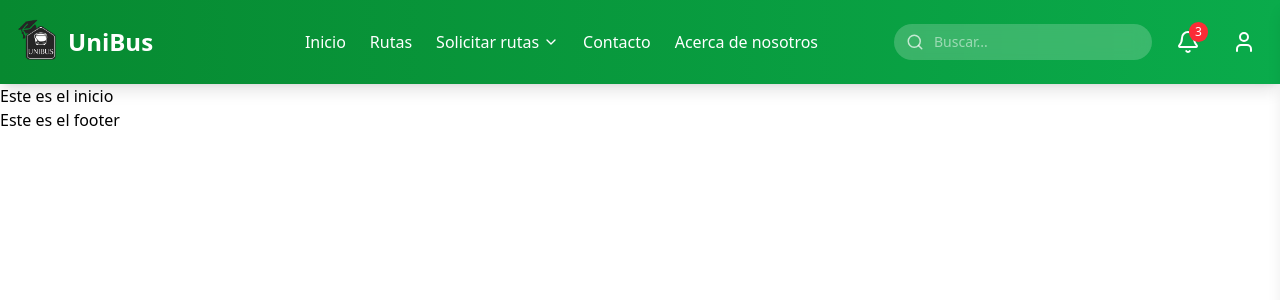
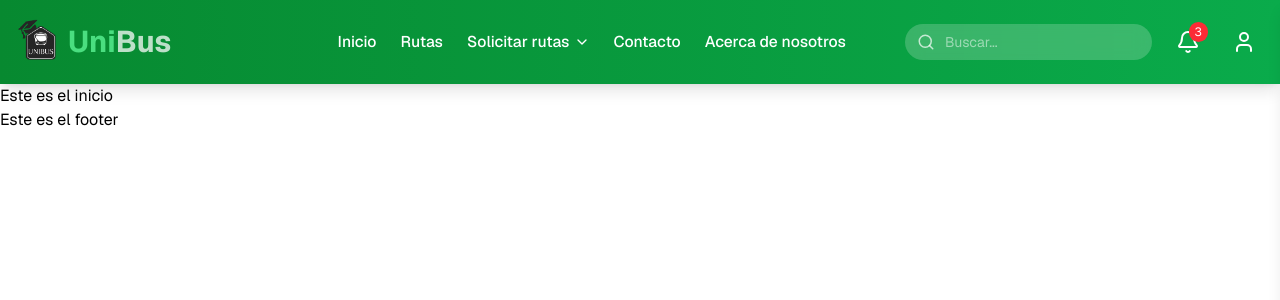
Before and after one commit to somilsdiaz/DrivUp, a React (Vite) app: page / in a window 1280 px wide. Shown: the top 300 px of the page. Built offline with nearby package versions, Linux system fonts and the light colour scheme.

Commit message:
feat(HU001): A new setting has been made in the global font and improvements in the  responsive design of the header

```diff
--- a/src/components/header.tsx
+++ b/src/components/header.tsx
@@ -25,17 +25,17 @@ const Header: React.FC = () => {
                         className="lg:hidden p-2 rounded-lg hover:bg-[#0AAB4B] transition-colors">
                         <Menu size={24} />
                     </button>
-                    <Link to="/" className="text-2xl font-bold flex items-center space-x-2">
+                    <Link to="/" className="text-3xl font-bold flex items-center space-x-2">
                         <img src="./src/assets/unibus-high-resolution-logo-grayscale-transparent.png" alt="UniBus Logo" className="h-11 w-10 mb-2 mr-3" />
-                        <span>UniBus</span>
+                        <span className=" m-0 p-0 text-[#4ade80]">Uni</span><span className="m-0 p-0 animate-pulse">Bus</span>
                     </Link>
                 </div>
                 {/* Componente MenuResponsive */}
                 <MenuResponsive isMenuVisible={isMenuVisible} closeMenu={closeMenu} />
 
                 {/*Elementos del header*/}
-                <nav className="hidden lg:flex space-x-6 items-center">
-                    <Link to="/" className="hover:text-[#FCD116] transition-colors font-medium">
+                <nav className="hidden lg:flex space-x-6 items-center text-[15.6px]">
+                    <Link to="/" className="hover:text-[#FCD116] transition-colors font-medium ml-12 ">
                         Inicio
                     </Link>
                     <Link to="/rutas" className="hover:text-[#FCD116] transition-colors font-medium">
--- a/src/index.css
+++ b/src/index.css
@@ -1 +1,6 @@
+@import url("https://fonts.googleapis.com/css2?family=Geist:wght@100..900&family=Lato:ital,wght@0,100;0,300;0,400;0,700;0,900;1,100;1,300;1,400;1,700;1,900&family=Nunito:ital,wght@0,200..1000;1,200..1000&display=swap");
 @import "tailwindcss";
+
+* {
+    font-family: "Geist", "Nunito", "Lato", 'Inter', Arial, Helvetica, sans-serif;
+}
```
